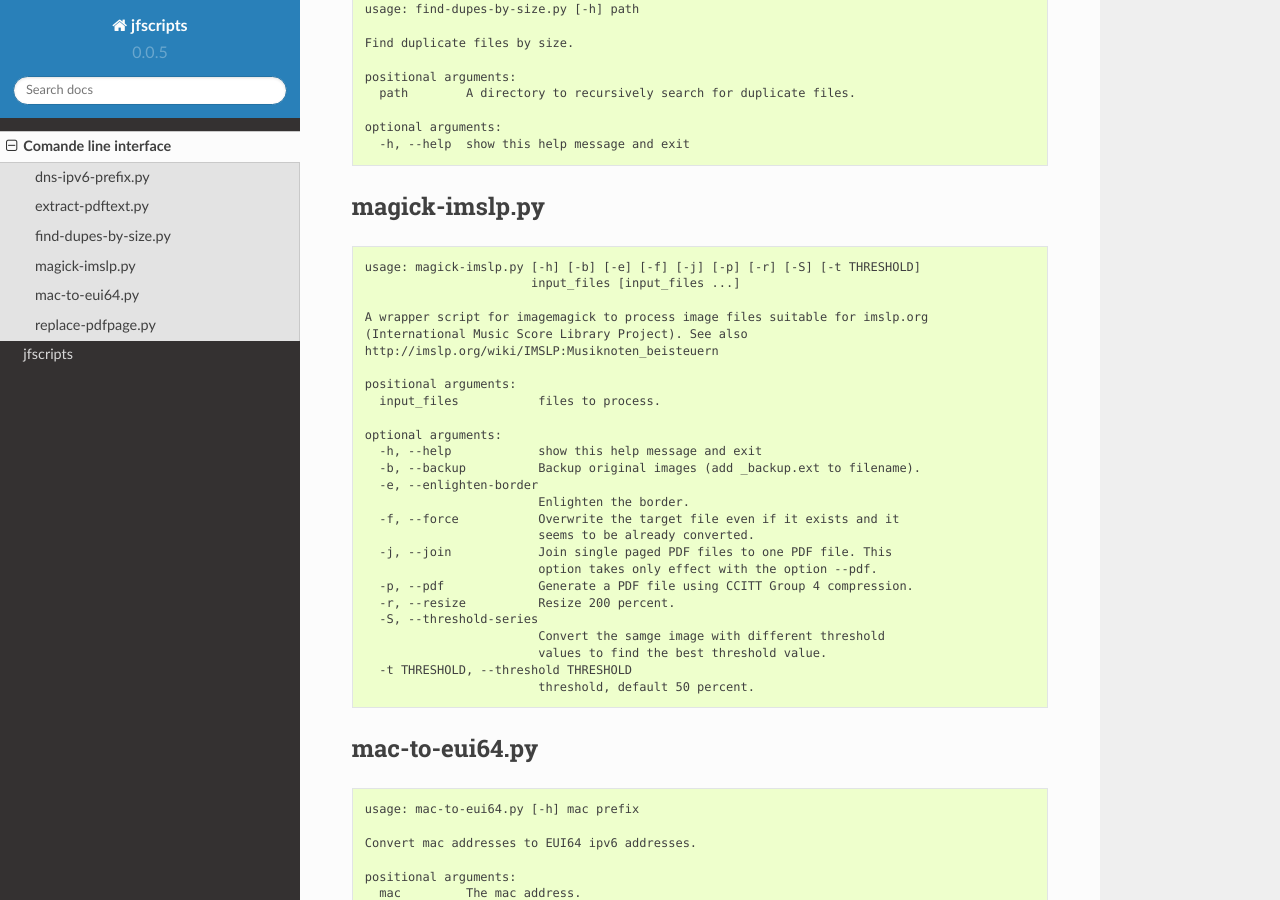
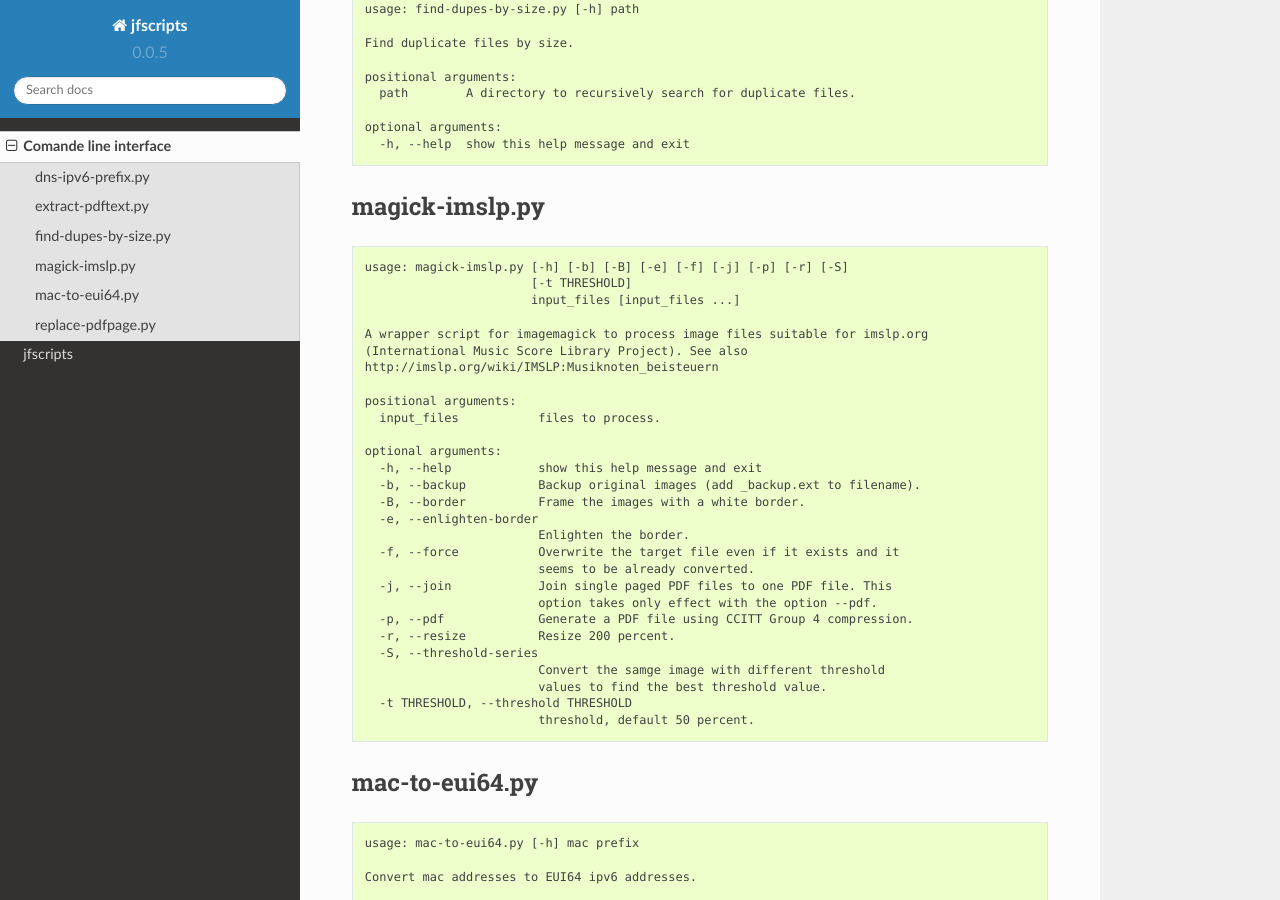
Before and after one commit to Josef-Friedrich/jfscripts, a Sphinx documentation site: the page built from doc/source/cli.rst, in a window 1280 px wide and 900 px high, scrolled down 775 px. Built offline with Sphinx 7.4.7 and the Read the Docs theme 2.0.0, drawn with Linux system fonts in a browser that asks for light colours.

Commit message:
Add new option: --border

```diff
--- a/README.rst
+++ b/README.rst
@@ -60,7 +60,8 @@ magick-imslp.py
 
 .. code-block:: text
 
-    usage: magick-imslp.py [-h] [-b] [-e] [-f] [-j] [-p] [-r] [-S] [-t THRESHOLD]
+    usage: magick-imslp.py [-h] [-b] [-B] [-e] [-f] [-j] [-p] [-r] [-S]
+                           [-t THRESHOLD]
                            input_files [input_files ...]
 
     A wrapper script for imagemagick to process image files suitable for imslp.org
@@ -73,6 +74,7 @@ magick-imslp.py
     optional arguments:
       -h, --help            show this help message and exit
       -b, --backup          Backup original images (add _backup.ext to filename).
+      -B, --border          Frame the images with a white border.
       -e, --enlighten-border
                             Enlighten the border.
       -f, --force           Overwrite the target file even if it exists and it
--- a/doc/source/cli.rst
+++ b/doc/source/cli.rst
@@ -52,7 +52,8 @@ magick-imslp.py
 
 .. code-block:: text
 
-    usage: magick-imslp.py [-h] [-b] [-e] [-f] [-j] [-p] [-r] [-S] [-t THRESHOLD]
+    usage: magick-imslp.py [-h] [-b] [-B] [-e] [-f] [-j] [-p] [-r] [-S]
+                           [-t THRESHOLD]
                            input_files [input_files ...]
 
     A wrapper script for imagemagick to process image files suitable for imslp.org
@@ -65,6 +66,7 @@ magick-imslp.py
     optional arguments:
       -h, --help            show this help message and exit
       -b, --backup          Backup original images (add _backup.ext to filename).
+      -B, --border          Frame the images with a white border.
       -e, --enlighten-border
                             Enlighten the border.
       -f, --force           Overwrite the target file even if it exists and it
```
Also changed, not shown: 2 other files.
